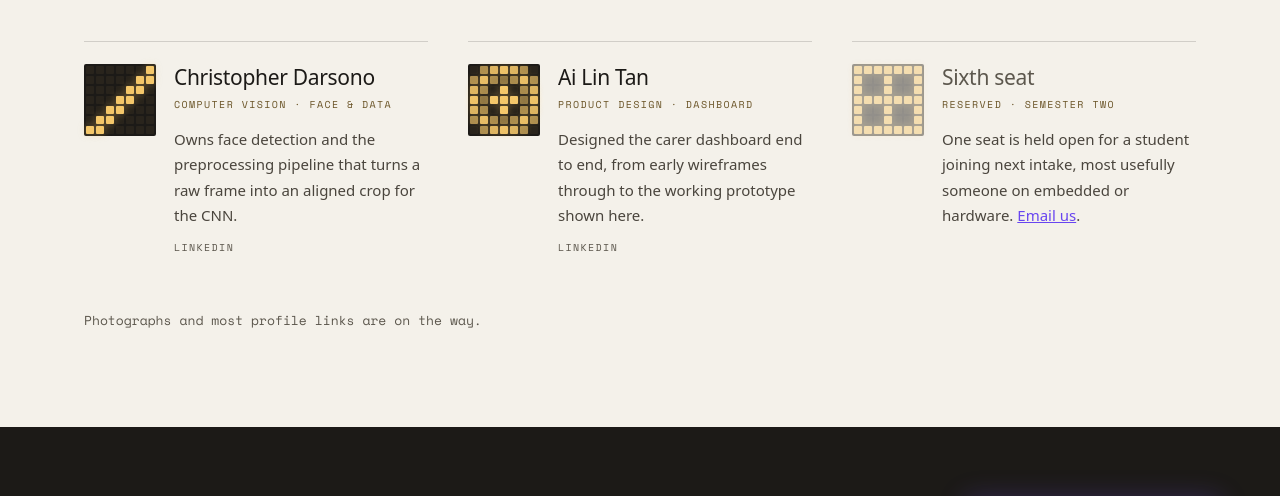
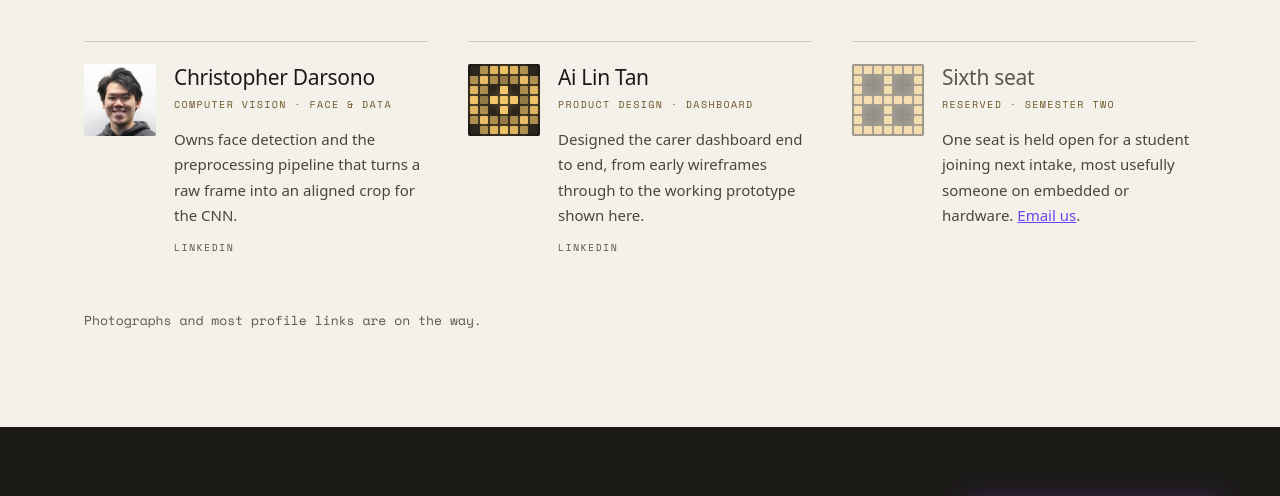
Before and after one commit to nayc-599/pulse_portfolio, an Eleventy site: page team.html in a window 1280 px wide. Shown: the part 863-1359 px from the top of the page. Built offline with nearby package versions, Linux system fonts and the light colour scheme; Eleventy itself is replaced by a stand-in of ours; files that its build step writes are made by us from their sources; a web font is replaced by a local one.

Commit message:
upload chriss

```diff
--- a/team.html
+++ b/team.html
@@ -60,9 +60,7 @@
         </span>
       </li>
       <li class="rule-top" style="display:flex;flex-wrap:wrap;align-items:stretch;gap:14px 18px;padding-top:22px;min-width:0">
-        <span class="pixel-grid" data-pixel-grid data-pattern="staircase" data-n="7" style="flex:0 0 72px;width:72px;height:72px">
-          <span class="pixel-grid__cells" style="display:grid;grid-template-columns:repeat(7,8px);grid-auto-rows:8px;gap:2px"></span>
-        </span>
+        <img src="/media/chris-avatar.jpg" alt="Christopher Darsono" width="72" height="72" loading="lazy" style="flex:0 0 72px;width:72px;height:72px;aspect-ratio:1;object-fit:cover;border-radius:2px;display:block" />
         <span style="flex:1 1 180px;min-width:0;display:flex;flex-direction:column;gap:14px">
           <span style="display:flex;flex-direction:column;gap:6px">
             <span style="font:500 21px/1.25 var(--font-sans);font-size:clamp(19px,calc(19px + (100vw - 320px) * 0.125),21px);letter-spacing:-0.015em;text-wrap:balance">Christopher Darsono</span>
```
Also changed, not shown: media/chris-avatar.jpg (added), media/chris.jpg (added).
